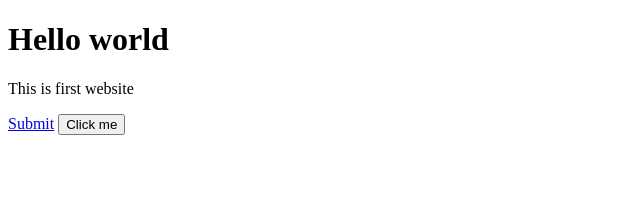
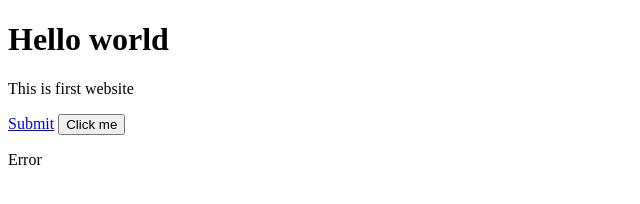
Before and after one commit to Vali41/reactNextWave, a plain HTML site: page htmlcss1/index.html in a window 1280 px wide. Shown: the full height of the page, 0-640 px from the left. Drawn offline with Linux system fonts and the light colour scheme.

Commit message:
added apara

```diff
--- a/htmlcss1/index.html
+++ b/htmlcss1/index.html
@@ -10,5 +10,6 @@
 	<p>This is first website</p>
 	<a href="mailto:sshavali761@gmail.com">Submit</a>
 	<button>Click me</button>
+	<p>Error</p>
 </body>
 </html>
```
